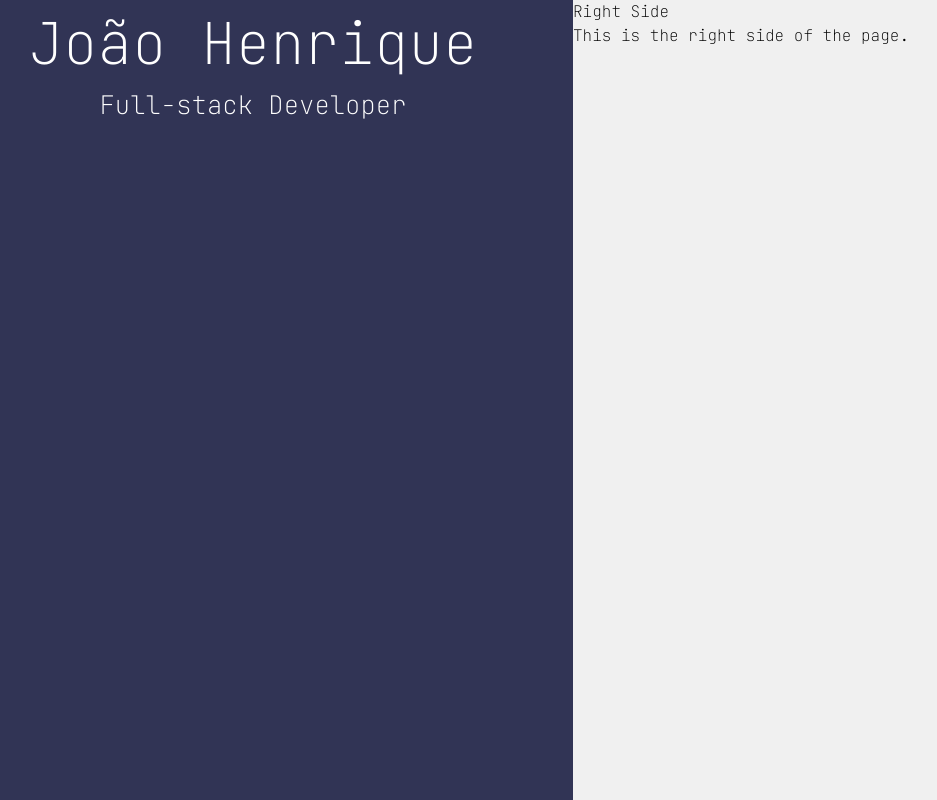
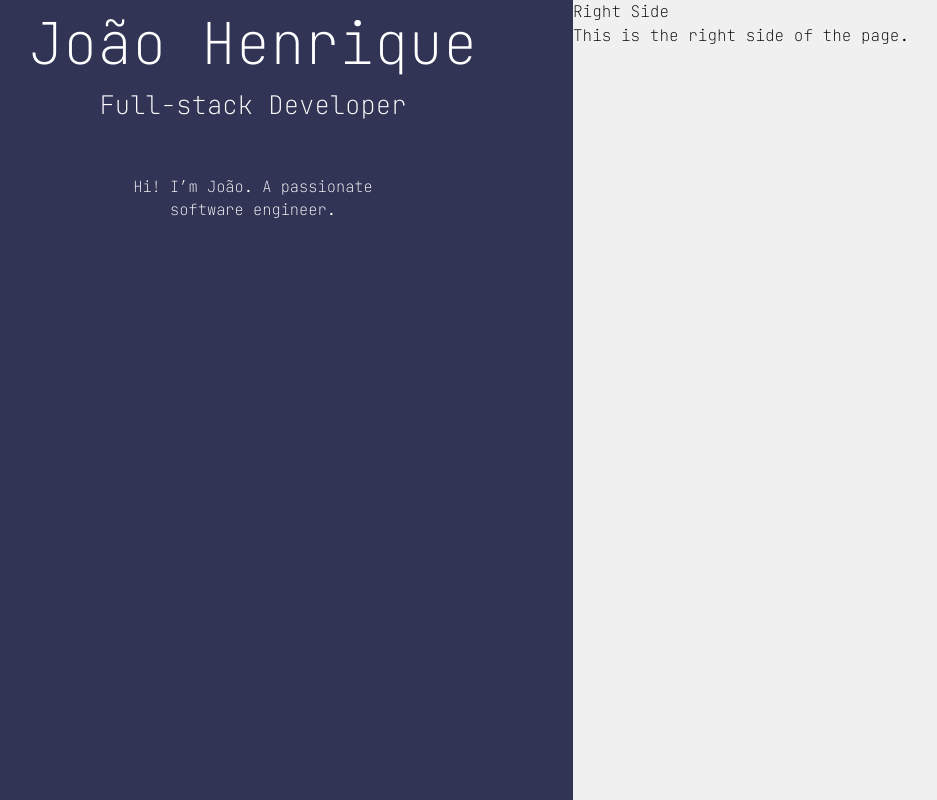
Before and after one commit to joaocarlos-dev/Angular-portifolio, an Angular app: page / in a window 1280 px wide. Shown: the whole page, without its empty margins (67-1004 px from the left). Built offline with nearby package versions, Linux system fonts and the light colour scheme.

Commit message:
add: left-column-about text

```diff
--- a/src/app/components/leftside/leftside.component.html
+++ b/src/app/components/leftside/leftside.component.html
@@ -2,5 +2,8 @@
   <div class="column-content">
     <div class="left-column-name">João Henrique</div>
     <div class="left-column-position">Full-stack Developer</div>
+    <div class="left-column-about">
+      Hi! I’m João. A passionate software engineer.
+    </div>
   </div>
 </div>
--- a/src/app/components/leftside/leftside.component.scss
+++ b/src/app/components/leftside/leftside.component.scss
@@ -20,3 +20,10 @@
     font-size: clamp(1rem, 2vw, 2.5rem);
     color: inherit;
 }
+
+.left-column-about{
+    padding-top: 50px;
+    width: 40%;
+    font-size: clamp(0.8rem, 1.2vw, 2rem);
+    text-align: center;
+}
```
